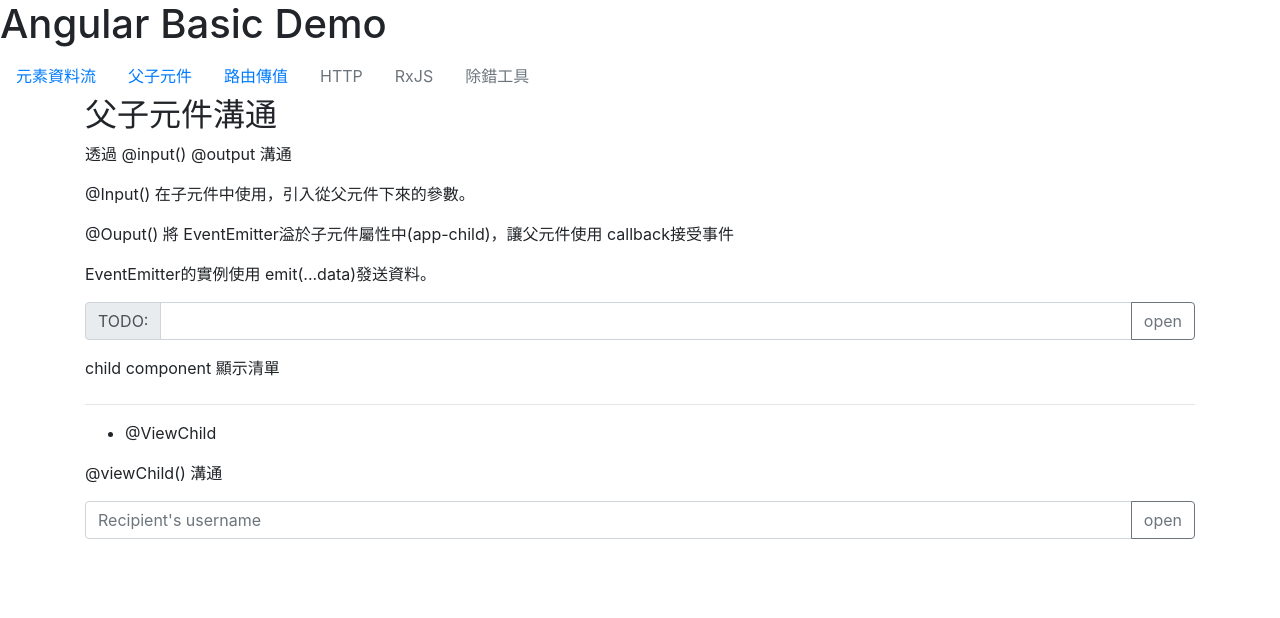
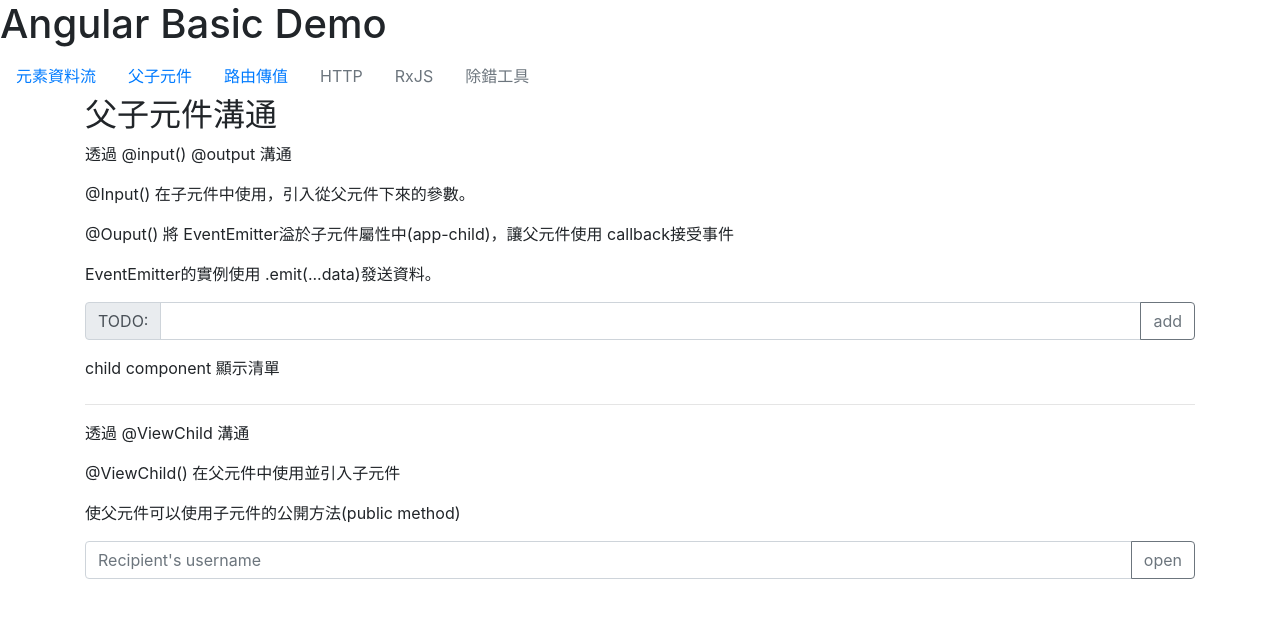
Before and after one commit to ubuntu030/ng-demo, an Angular app: page /parent in a window 1280 px wide. Shown: the top 618 px of the page. Built offline with nearby package versions, Linux system fonts and the light colour scheme.

Commit message:
- update UI - add commit

```diff
--- a/src/app/parent/parent.component.html
+++ b/src/app/parent/parent.component.html
@@ -4,8 +4,11 @@
     <div class="col">
       <p>透過 @input() @output 溝通</p>
       <p>@Input() 在子元件中使用，引入從父元件下來的參數。</p>
-      <p>@Ouput() 將 EventEmitter溢於子元件屬性中(app-child)，讓父元件使用 callback接受事件</p>
-      <p>EventEmitter的實例使用 emit(...data)發送資料。</p>
+      <p>
+        @Ouput() 將 EventEmitter溢於子元件屬性中(app-child)，讓父元件使用
+        callback接受事件
+      </p>
+      <p>EventEmitter的實例使用 .emit(...data)發送資料。</p>
     </div>
   </div>
   <section class="row">
@@ -27,7 +30,7 @@
             type="button"
             (click)="add(todoInput.value); todoInput.value = ''"
           >
-            open
+            add
           </button>
         </div>
       </div>
@@ -41,14 +44,13 @@
   <hr />
   <div class="row">
     <div class="col">
-      <ul>
-        <li>@ViewChild</li>
-      </ul>
+      <p>透過 @ViewChild 溝通</p>
+      <p>@ViewChild() 在父元件中使用並引入子元件</p>
+      <p>使父元件可以使用子元件的公開方法(public method)</p>
     </div>
   </div>
   <section class="row">
     <div class="col">
-      <p>@viewChild() 溝通</p>
       <div class="input-group mb-3">
         <input
           type="text"
--- a/src/app/parent/parent.component.ts
+++ b/src/app/parent/parent.component.ts
@@ -10,7 +10,10 @@
   styleUrls: ['./parent.component.scss'],
 })
 export class ParentComponent implements OnInit {
+  // 使用 AlertModalComponent，或使用錨點 eg.<app-alert-modal #appAlertModal>的 "appAlertModal""
   @ViewChild(AlertModalComponent) alertModal!: AlertModalComponent;
+  // @ViewChild('appAlertModal') alertModal!: AlertModalComponent;
+
   todos: Itodo[] = [];
 
   messageForAlert = '';
```
